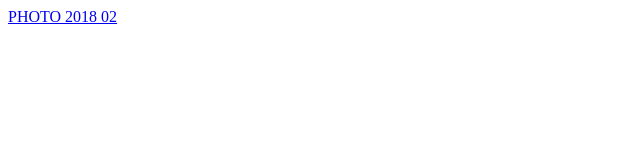
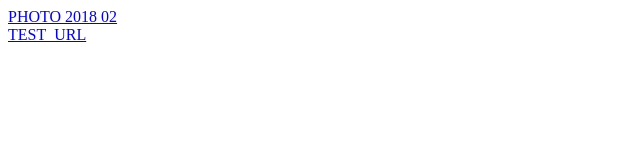
Before and after one commit to moisp/moisp.github.io, a plain HTML site: page index.html in a window 1280 px wide. Shown: the whole page, without its empty margins (0-640 px from the left). Drawn offline with Linux system fonts and the light colour scheme.

Commit message:
Update index.html

```diff
--- a/index.html
+++ b/index.html
@@ -10,6 +10,7 @@
 
 <body>
 <a href="photo/2018/02"> PHOTO 2018 02</a><br>
+<a href="well-known/test">TEST_URL</a><br>
 </body>
 
 </html>
```
